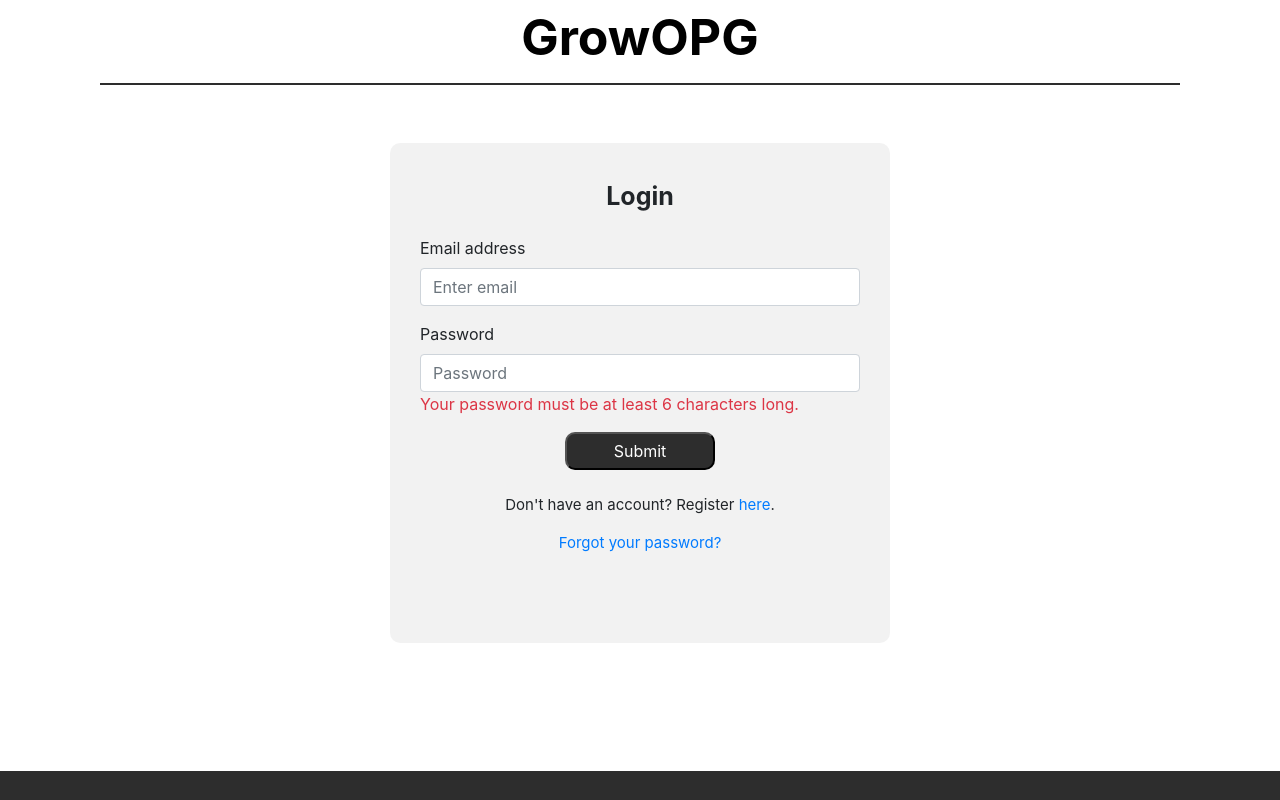
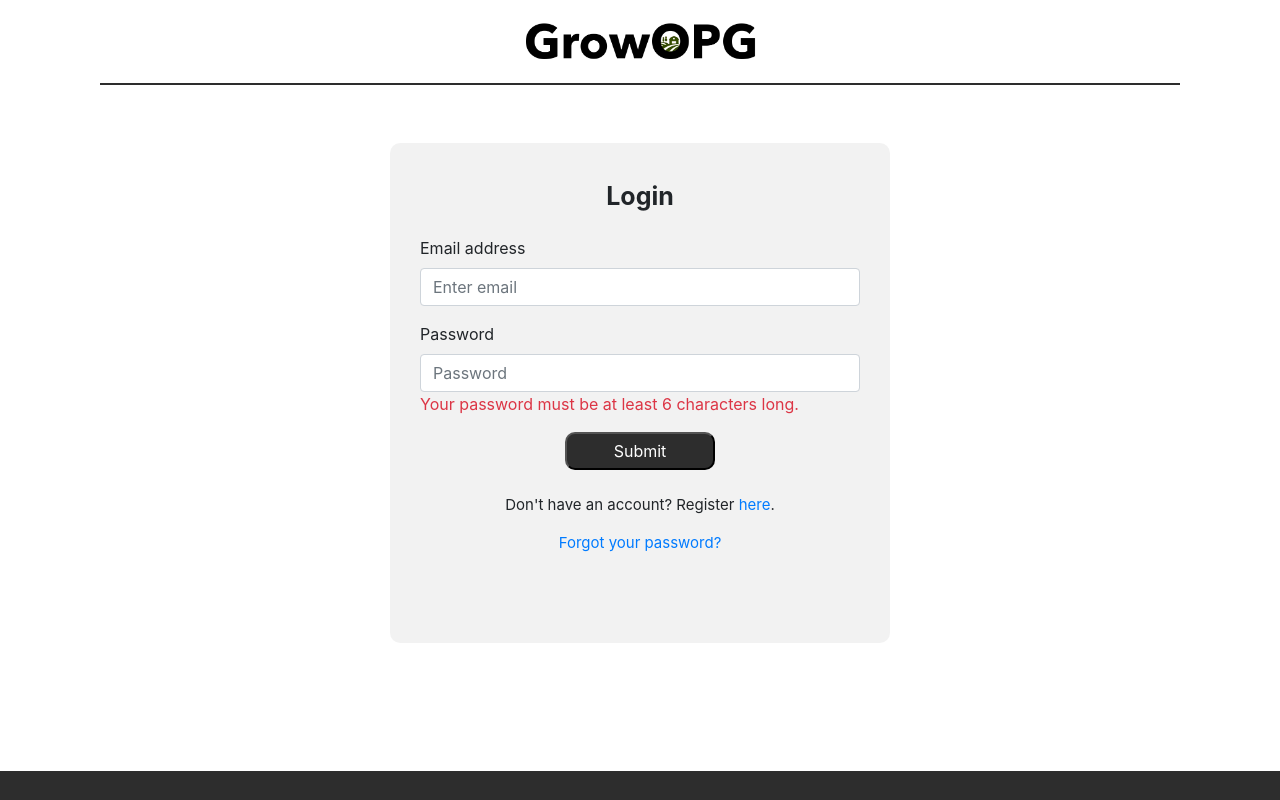
Before and after one commit to GrowOPG/GrowOPG, a Vue app: page /login in a window 1280 px wide. Shown: the top 800 px of the page. Built offline with nearby package versions, Linux system fonts and the light colour scheme; no server answers; what vue-croppa would draw is missing.

Commit message:
Logo added to first visible header

```diff
--- a/src/components/Header.vue
+++ b/src/components/Header.vue
@@ -1,6 +1,12 @@
 <template>
     <span class="header col-12">
-        <strong>GrowOPG</strong>
+        <div class="header-n-logo">
+            <img
+              class="logo"
+              alt="logo"
+              src="@/assets/grow-opg-logo-reworked.png"
+            >
+        </div>
         <div class="dropdown-divider"></div>
     </span>
 </template>
@@ -17,6 +23,16 @@
     overflow: hidden;
     border-top: 2px solid #2D2D2D;
 }
+.header-n-logo {
+  position: inherit;
+  // text-align: center;
+  font-size: 50px;
+  color: black;
+}
+img.logo {
+  max-width: 60%;
+  max-height: 40px;
+}
 </style>
 
 <script>
```
